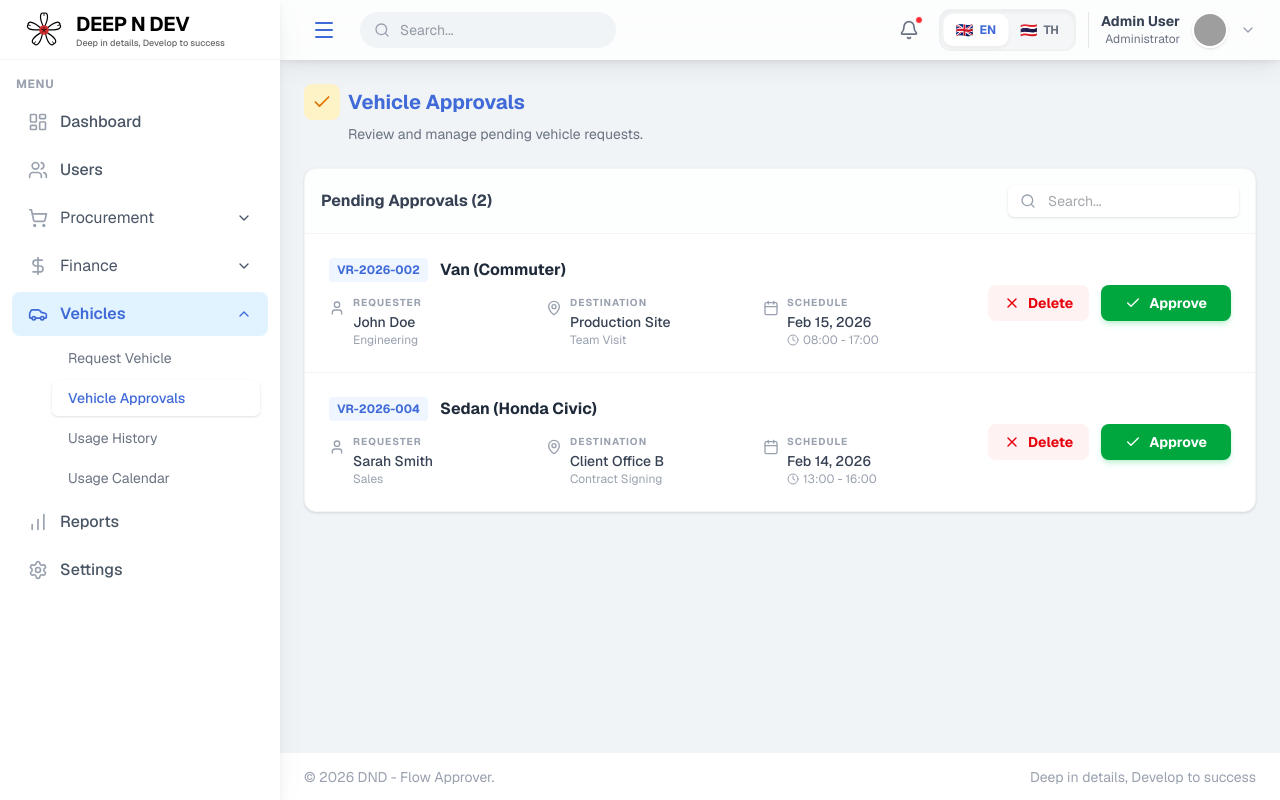
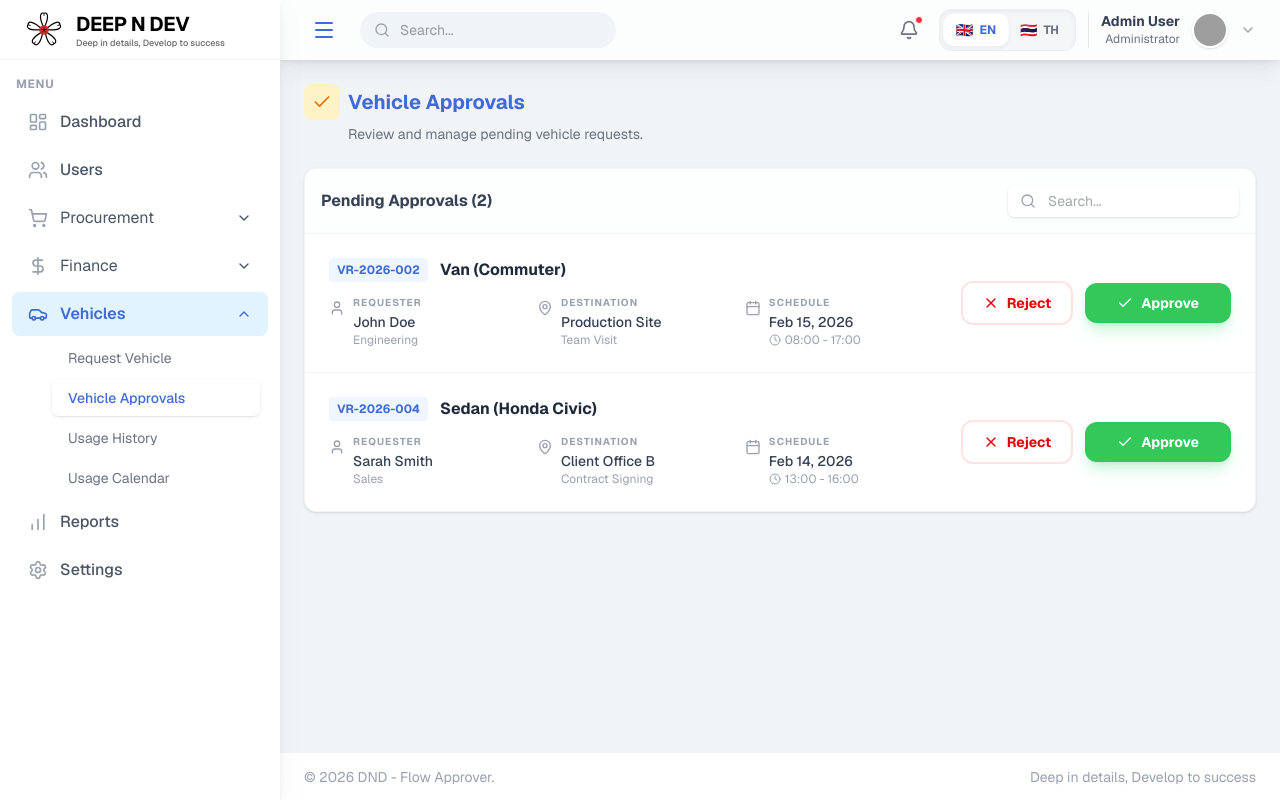
Before and after one commit to suriyan2532/flow_approveer, a Next.js app: page /en/dashboard/vehicles/approvals in a window 1280 px wide. Built offline with nearby package versions, Linux system fonts and the light colour scheme; grey boxes are pictures that could not be loaded.

Commit message:
feat: implement comprehensive vehicle management module with request, history, approvals, and calendar pages, alongside related UI and localization updates.

```diff
--- a/messages/en.json
+++ b/messages/en.json
@@ -64,6 +64,8 @@
     "view": "View",
     "edit": "Edit",
     "delete": "Delete",
+    "approve": "Approve",
+    "reject": "Reject",
     "save": "Save Changes",
     "cancel": "Cancel",
     "add": "Add",
--- a/messages/th.json
+++ b/messages/th.json
@@ -64,6 +64,8 @@
     "view": "ดู",
     "edit": "แก้ไข",
     "delete": "ลบ",
+    "approve": "อนุมัติ",
+    "reject": "ไม่อนุมัติ",
     "save": "บันทึกการเปลี่ยนแปลง",
     "cancel": "ยกเลิก",
     "add": "เพิ่ม",
--- a/src/app/[locale]/dashboard/vehicles/approvals/page.tsx
+++ b/src/app/[locale]/dashboard/vehicles/approvals/page.tsx
@@ -105,13 +105,13 @@ export default function VehicleApprovalsPage() {
                         </div>
 
                         <div className="flex items-center gap-3 self-end lg:self-center">
-                            <button className="flex items-center gap-2 px-4 py-2 bg-red-50 text-red-600 rounded-lg hover:bg-red-100 transition-colors font-bold text-sm">
+                            <button className="flex items-center gap-2 px-5 py-2.5 border-2 border-red-100 bg-white text-red-600 rounded-xl hover:bg-red-50 transition-all font-bold text-sm">
                                 <X className="w-4 h-4" />
-                                {tCommon('delete')}
+                                {tCommon('reject')}
                             </button>
-                            <button className="flex items-center gap-2 px-6 py-2 bg-green-600 text-white rounded-lg hover:bg-green-700 transition-colors font-bold text-sm shadow-md shadow-green-500/20">
+                            <button className="flex items-center gap-2 px-8 py-2.5 bg-[#34c759] text-white rounded-xl hover:bg-[#28ad48] transition-all font-bold text-sm shadow-lg shadow-green-500/20 active:scale-95">
                                 <Check className="w-4 h-4" />
-                                Approve
+                                {tCommon('approve')}
                             </button>
                         </div>
                     </div>
--- a/src/app/[locale]/login/page.tsx
+++ b/src/app/[locale]/login/page.tsx
@@ -21,14 +21,13 @@ export default function LoginPage() {
   return (
     <div className="min-h-screen flex bg-white">
       {/* Left Side - Branding (Hidden on mobile) */}
-      <div className="hidden lg:flex lg:w-1/2 bg-gradient-to-br from-[#f8f9fa] to-[#e9ecef] items-center justify-center relative overflow-hidden">
-        {/* Decorative elements to mimic reference site cards */}
-        <div className="absolute top-20 left-20 w-64 h-64 bg-white/40 rounded-3xl blur-2xl transform rotate-12"></div>
-        <div className="absolute bottom-20 right-20 w-80 h-80 bg-white/40 rounded-3xl blur-2xl transform -rotate-12"></div>
-
-        <div className="z-10 text-center scale-[1.8] bg-white p-12 rounded-[2rem] shadow-[0_15px_35px_-5px_rgba(0,0,0,0.05)] border border-white">
-            <Logo />
-        </div>
+      <div className="hidden lg:flex lg:w-1/2 relative overflow-hidden">
+        <img
+          src="https://www.ifscapthai.com/wp-content/uploads/2024/08/2-66beeac86002f.webp"
+          alt="Product Documents"
+          className="absolute inset-0 w-full h-full object-cover"
+        />
+        <div className="absolute inset-0 bg-blue-600/10 mix-blend-multiply"></div>
       </div>
 
       {/* Right Side - Login Form */}
```
